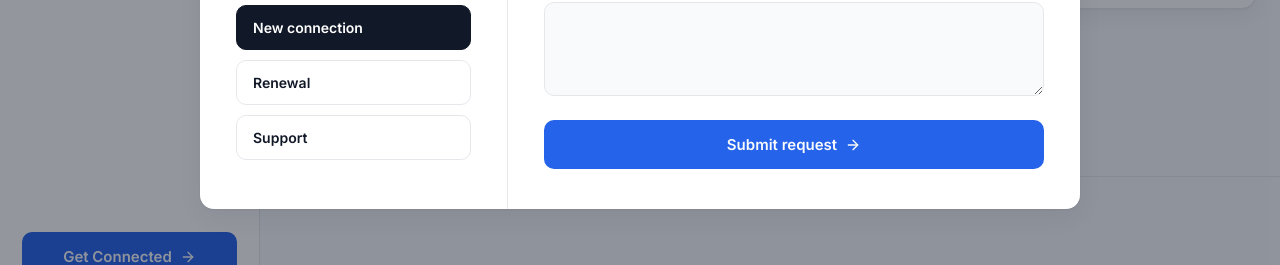
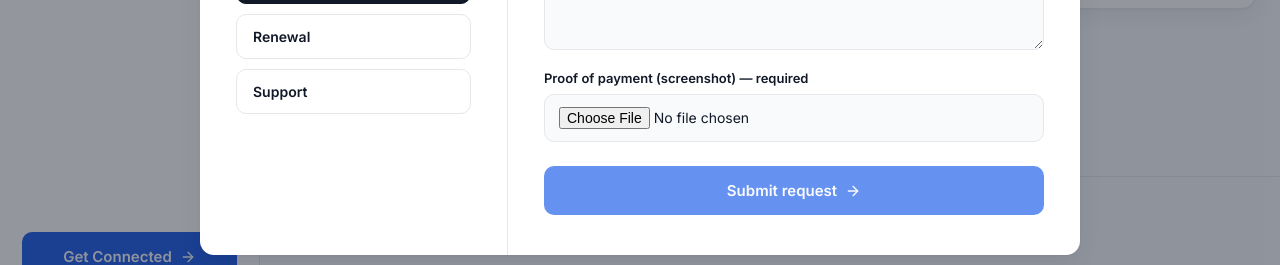
Before and after one commit to Niwahereza-Trust/frajantech, a React (Vite) app: page / in a window 1280 px wide. Both pictures are taken after a click on the button "Get Connected". Shown: the part 447-712 px from the top of the page. Built offline with nearby package versions, Linux system fonts and the light colour scheme; no server answers.

Commit message:
Add required payment proof upload to Connect modal

```diff
--- a/src/components/ConnectModal.jsx
+++ b/src/components/ConnectModal.jsx
@@ -47,12 +47,14 @@ const emptyForm = { fullName: '', airtelNumber: '', package: '', note: '' }
 export default function ConnectModal() {
   const { isOpen, type, close, setType } = useConnectModal()
   const [form, setForm] = useState(emptyForm)
+  const [proofFile, setProofFile] = useState(null)
   const [status, setStatus] = useState('idle') // idle | sending | error | limited
   const [errorMessage, setErrorMessage] = useState('')
 
   useEffect(() => {
     if (isOpen) {
       setForm(emptyForm)
+      setProofFile(null)
       setStatus('idle')
       setErrorMessage('')
     }
@@ -73,13 +75,27 @@ export default function ConnectModal() {
 
   const handleSubmit = async (e) => {
     e.preventDefault()
+
+    if (!proofFile) {
+      setStatus('error')
+      setErrorMessage('Please attach a screenshot of your payment before submitting.')
+      return
+    }
+
     setStatus('sending')
     setErrorMessage('')
     try {
+      const formData = new FormData()
+      formData.append('type', type)
+      formData.append('fullName', form.fullName)
+      formData.append('airtelNumber', form.airtelNumber)
+      formData.append('package', form.package)
+      formData.append('note', form.note)
+      formData.append('paymentProof', proofFile)
+
       const res = await fetch(CONNECT_API_ENDPOINT, {
         method: 'POST',
-        headers: { 'Content-Type': 'application/json' },
-        body: JSON.stringify({ type, ...form }),
+        body: formData,
       })
 
       if (res.status === 429) {
@@ -89,7 +105,10 @@ export default function ConnectModal() {
         return
       }
 
-      if (!res.ok) throw new Error('Request failed')
+      if (!res.ok) {
+        const data = await res.json().catch(() => ({}))
+        throw new Error(data.error || 'Request failed')
+      }
 
       // Success — close the modal immediately, no lingering confirmation screen.
       close()
@@ -184,7 +203,19 @@ export default function ConnectModal() {
               />
             </div>
 
-            <button className="btn btn-primary cm-submit" type="submit" disabled={status === 'sending'}>
+            <div className="cm-field">
+              <label htmlFor="cm-proof">Proof of payment (screenshot) — required</label>
+              <input
+                id="cm-proof"
+                type="file"
+                accept="image/*"
+                required
+                onChange={(e) => setProofFile(e.target.files[0] || null)}
+              />
+              {proofFile && <span className="cm-file-name">{proofFile.name}</span>}
+            </div>
+
+            <button className="btn btn-primary cm-submit" type="submit" disabled={status === 'sending' || !proofFile}>
               {status === 'sending' ? 'Sending…' : 'Submit request'} <ArrowRight size={16} />
             </button>
 
@@ -323,6 +354,7 @@ export default function ConnectModal() {
         .cm-status { font-size: 13px; }
         .cm-status-ok { color: var(--live); }
         .cm-status-err { color: #DC2626; }
+        .cm-file-name { font-size: 12px; color: var(--slate); }
 
         @media (max-width: 720px) {
           .cm-grid { grid-template-columns: 1fr; }
```
